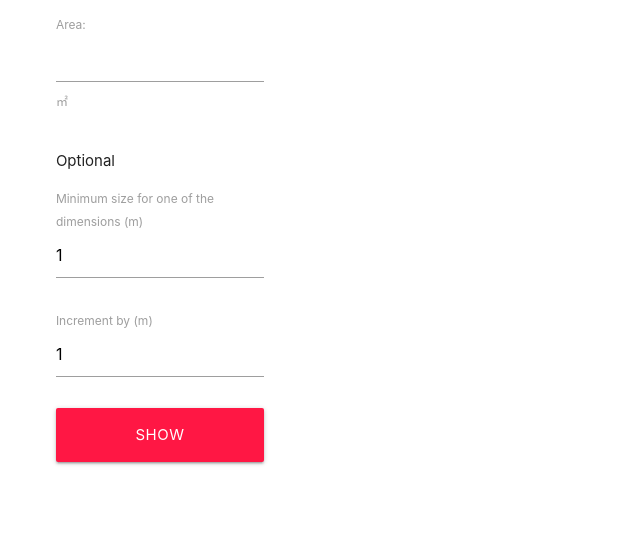
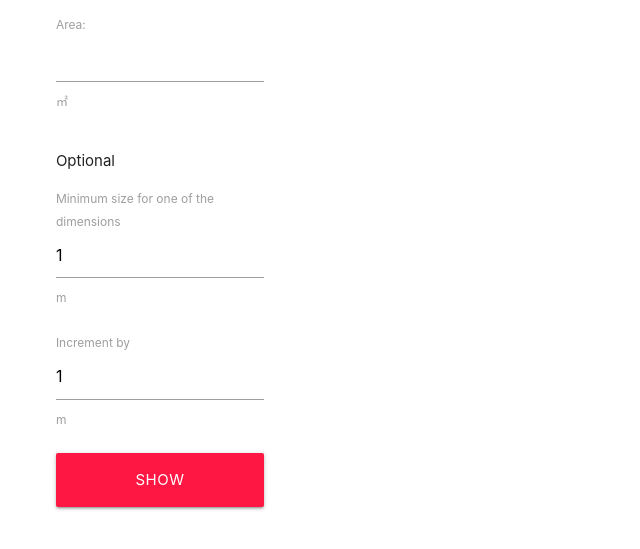
Before and after one commit to ClariceR/area-combinations, a website built with Parcel: page index.html in a window 1280 px wide. Shown: the part 121-670 px from the top of the page, without its empty margins (0-640 px from the left). Built offline with nearby package versions, Linux system fonts and the light colour scheme.

Commit message:
Added label for meters

```diff
--- a/index.html
+++ b/index.html
@@ -51,11 +51,13 @@
           <p>Optional</p>
 
           <form>
-            <label for="min-value">Minimum size for one of the dimensions (m)</label>
+            <label for="min-value">Minimum size for one of the dimensions</label>
             <input value=1 type="number" step="0.01" min="0.1" name="min-value" id="min-value">
+            <label for="min-value">m</label>
             <br><br>
-            <label for="step-value">Increment by (m)</label>
+            <label for="step-value">Increment by</label>
             <input value=1 type="number" step="0.01" min="0.1" name="step-value" id="step-value">
+            <label for="step-value">m</label>
             <br><br>
           </form>
 
```
